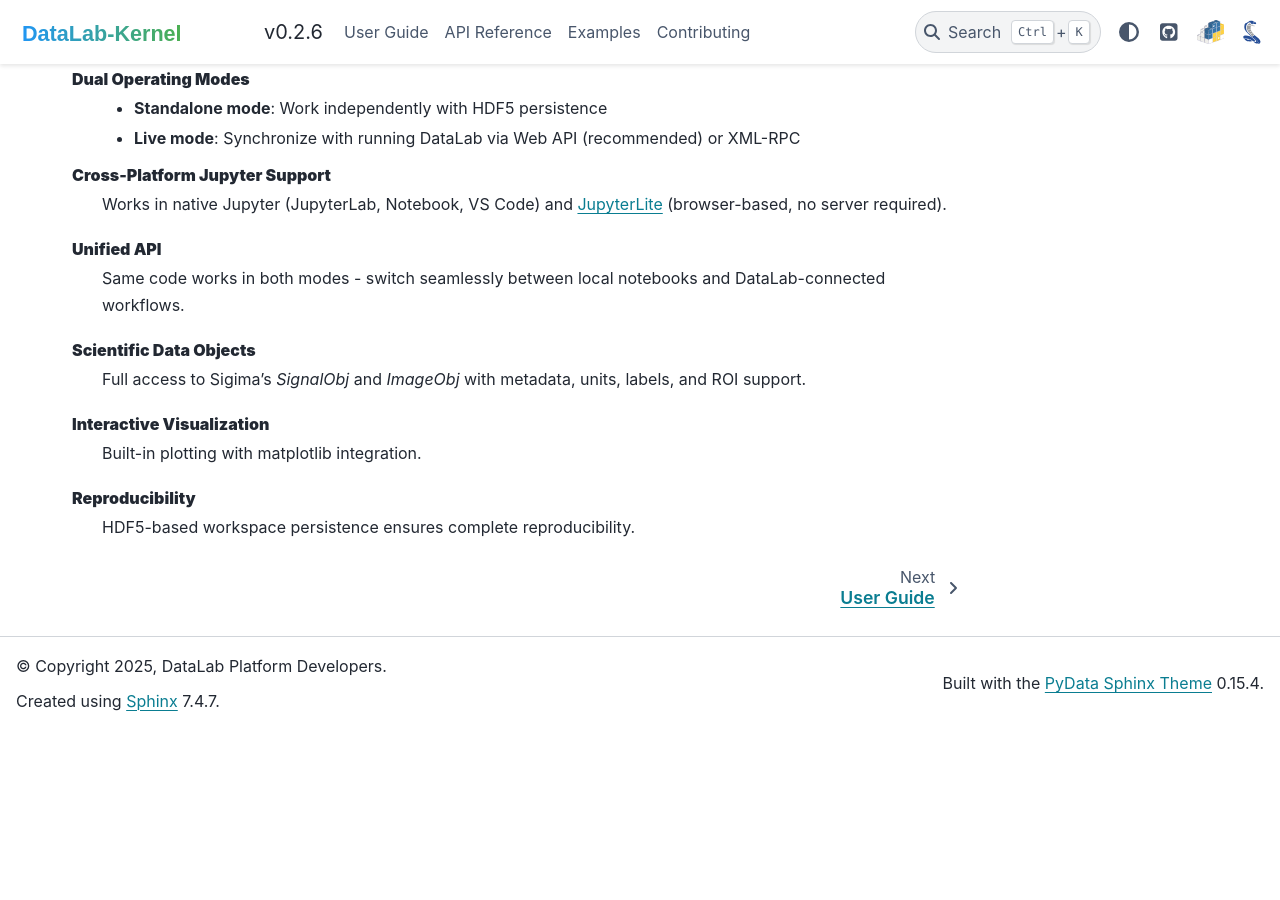
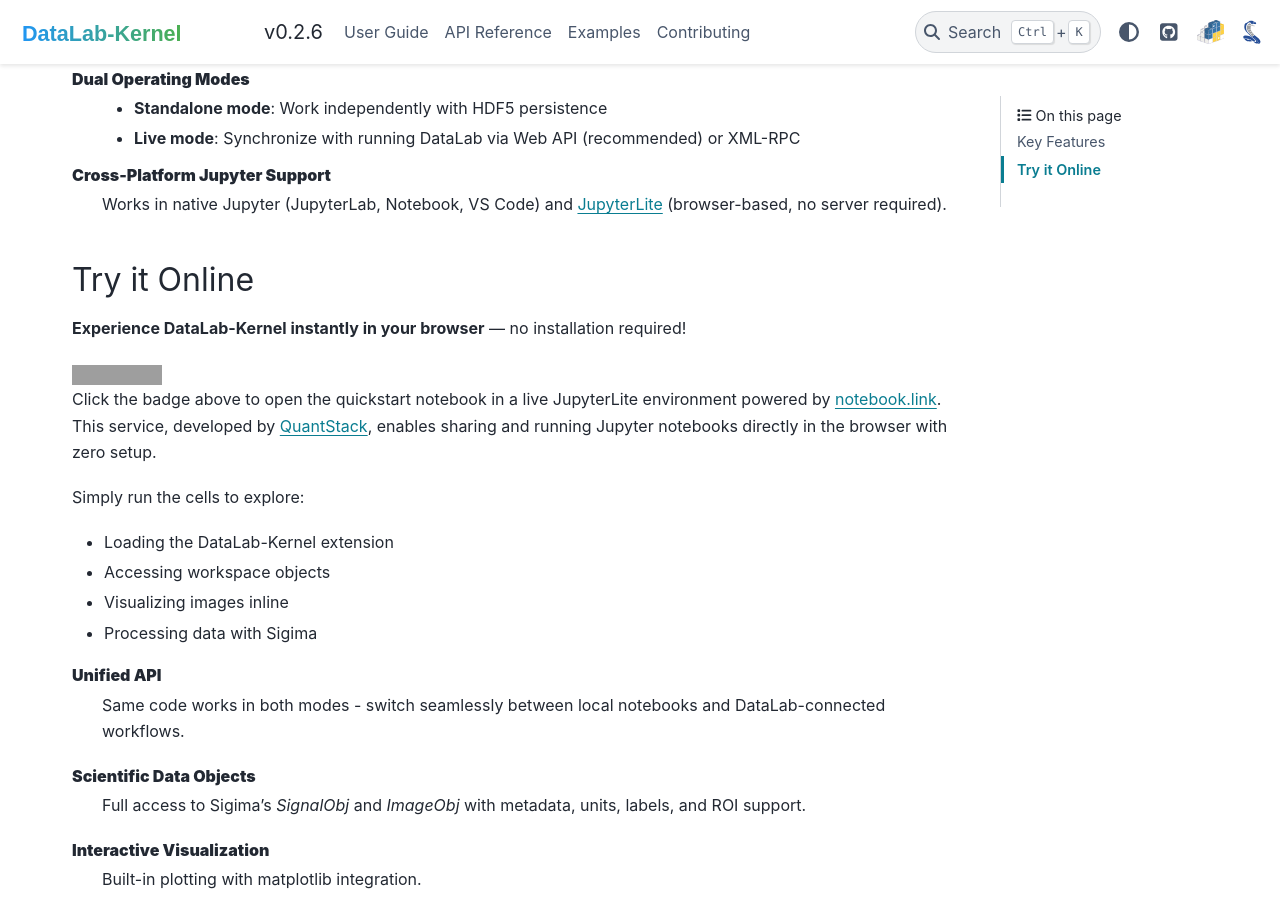
Before and after one commit to DataLab-Platform/DataLab-Kernel, a Sphinx documentation site: the page built from doc/index.rst, in a window 1280 px wide and 900 px high, scrolled down 1010 px. Built offline with Sphinx 7.4.7 and the PyData theme 0.15.4, drawn with Linux system fonts in a browser that asks for light colours; before the commit the page ends 1740 px from its top, so only the background shows below that; grey boxes are pictures that could not be loaded.

Commit message:
Add "Try it Online" section to README and index.rst for browser-based experience

```diff
--- a/doc/index.rst
+++ b/doc/index.rst
@@ -80,6 +80,29 @@
     Works in native Jupyter (JupyterLab, Notebook, VS Code) and
     `JupyterLite <https://jupyterlite.readthedocs.io/>`_ (browser-based, no server required).
 
+
+Try it Online
+-------------
+
+**Experience DataLab-Kernel instantly in your browser** — no installation required!
+
+.. image:: https://img.shields.io/badge/Try_it-online-blue?logo=jupyter
+   :target: https://notebook.link/github/DataLab-Platform/DataLab-Kernel/tree/main/notebooks/?path=/notebooks/datalab_kernel_quickstart.ipynb
+   :alt: Try it online
+
+Click the badge above to open the quickstart notebook in a live JupyterLite
+environment powered by `notebook.link <https://notebook.link/>`_. This service,
+developed by `QuantStack <https://quantstack.net/>`_, enables sharing and running
+Jupyter notebooks directly in the browser with zero setup.
+
+Simply run the cells to explore:
+
+- Loading the DataLab-Kernel extension
+- Accessing workspace objects
+- Visualizing images inline
+- Processing data with Sigima
+
+
 **Unified API**
     Same code works in both modes - switch seamlessly between local notebooks
     and DataLab-connected workflows.
```
Also changed, not shown: README.md (+17 -0 lines).
